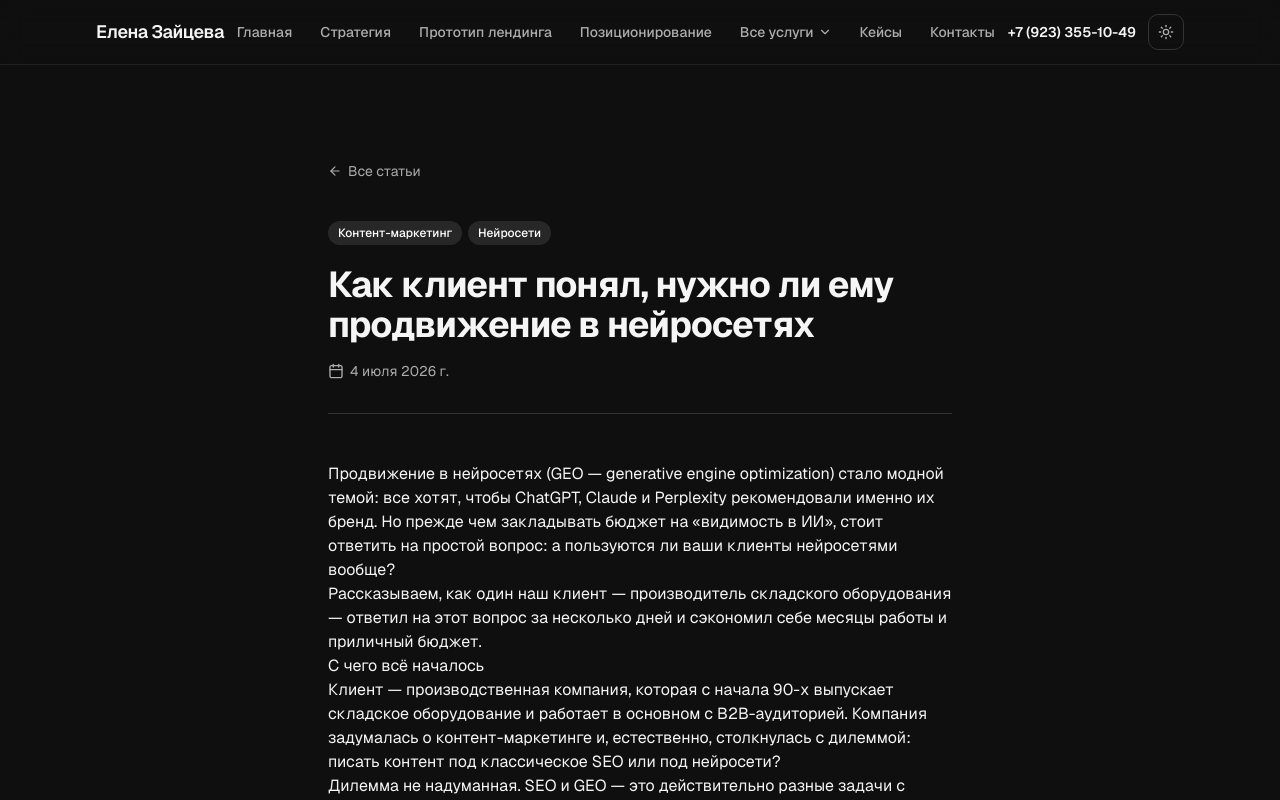
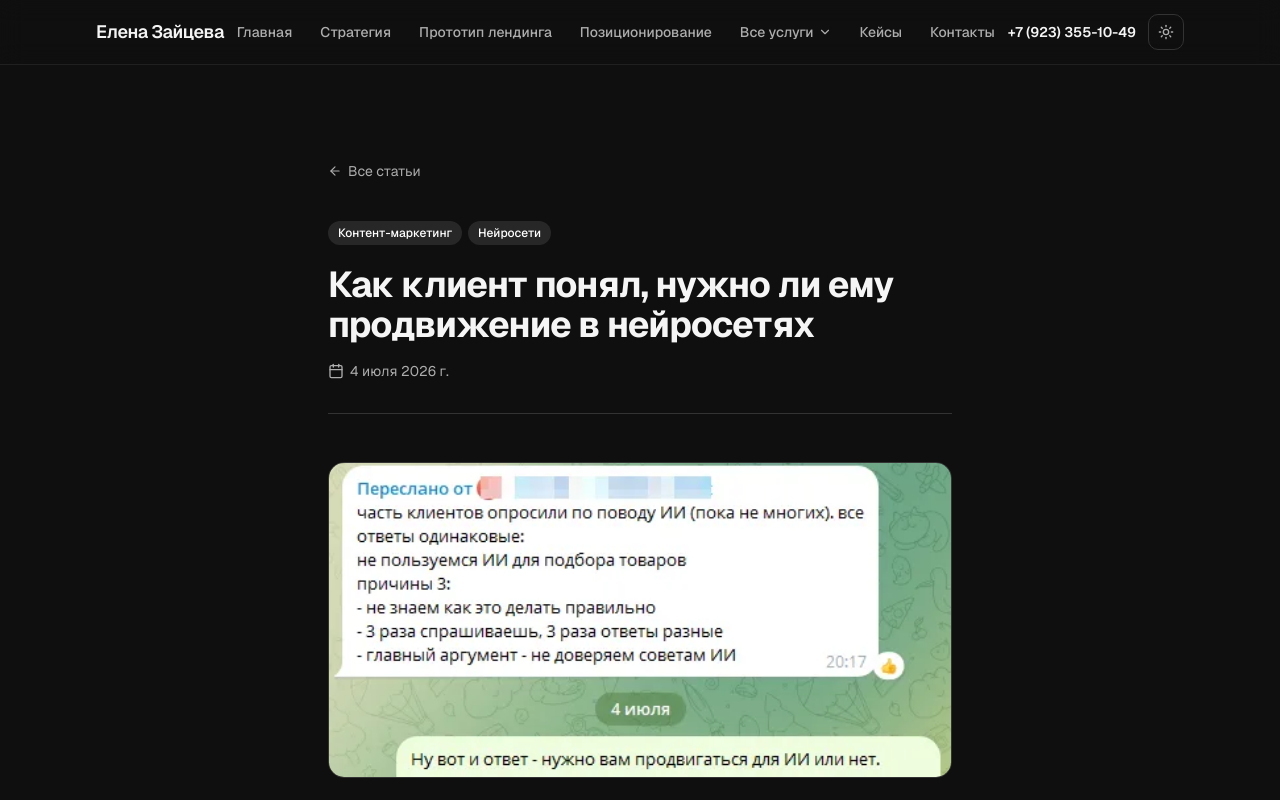
Before and after one commit to komarovaelen00188-byte/zaytsevaelena, a Next.js app: page /blog/nuzhno-li-prodvizhenie-v-neyrosetyah in a window 1280 px wide. Shown: the top 800 px of the page. Built offline with nearby package versions, Linux system fonts and the light colour scheme.

Commit message:
Add blog cover image + IndexNow key
- Featured image cover, OG image and BlogPosting image for the AI/GEO post
- Add IndexNow key file for programmatic search-engine pinging

Co-Authored-By: Claude Opus 4.8 <noreply@anthropic.com>

```diff
--- a/app/blog/[slug]/page.tsx
+++ b/app/blog/[slug]/page.tsx
@@ -30,6 +30,7 @@ export async function generateMetadata({ params }: Props): Promise<Metadata> {
       type: "article",
       publishedTime: post.publishedAt,
       url: `https://zaytsevaelena.ru/blog/${slug}`,
+      images: post.featuredImage ? [post.featuredImage] : undefined,
     },
   };
 }
@@ -54,6 +55,9 @@ export default async function BlogPostPage({ params }: Props) {
       "@type": "Person",
       name: "Елена Зайцева",
     },
+    ...(post.featuredImage
+      ? { image: `https://zaytsevaelena.ru${post.featuredImage}` }
+      : {}),
     url: `https://zaytsevaelena.ru/blog/${slug}`,
   };
 
@@ -97,6 +101,17 @@ export default async function BlogPostPage({ params }: Props) {
           {formatDate(post.publishedAt)}
         </div>
 
+        {/* Обложка */}
+        {post.featuredImage && (
+          <div className="overflow-hidden rounded-2xl border border-border mb-12">
+            <img
+              src={post.featuredImage}
+              alt={post.title}
+              className="w-full h-auto"
+            />
+          </div>
+        )}
+
         {/* Контент */}
         <div className="prose prose-neutral dark:prose-invert prose-headings:font-bold prose-headings:tracking-tight prose-a:text-primary prose-a:no-underline hover:prose-a:underline prose-code:text-primary max-w-none">
           <MDXRemote source={post.content} />
--- a/content/blog/nuzhno-li-prodvizhenie-v-neyrosetyah.mdx
+++ b/content/blog/nuzhno-li-prodvizhenie-v-neyrosetyah.mdx
@@ -2,7 +2,7 @@
 title: "Как клиент понял, нужно ли ему продвижение в нейросетях"
 description: "Кейс: производитель складского оборудования за несколько дней решил, стоит ли вкладываться в GEO — и сэкономил месяцы работы и бюджет. Всё решил один вопрос к клиентам."
 publishedAt: "2026-07-04"
-featuredImage: ""
+featuredImage: "/images/statiya_nuzhno_li_nam_prodvigatcya_v_II.webp"
 categories: ["Контент-маркетинг", "Нейросети"]
 ---
 
```
Also changed, not shown: public/c6dde1ee638e6a7fe8fa327652074734.txt (added), public/images/statiya_nuzhno_li_nam_prodvigatcya_v_II.webp (added).
